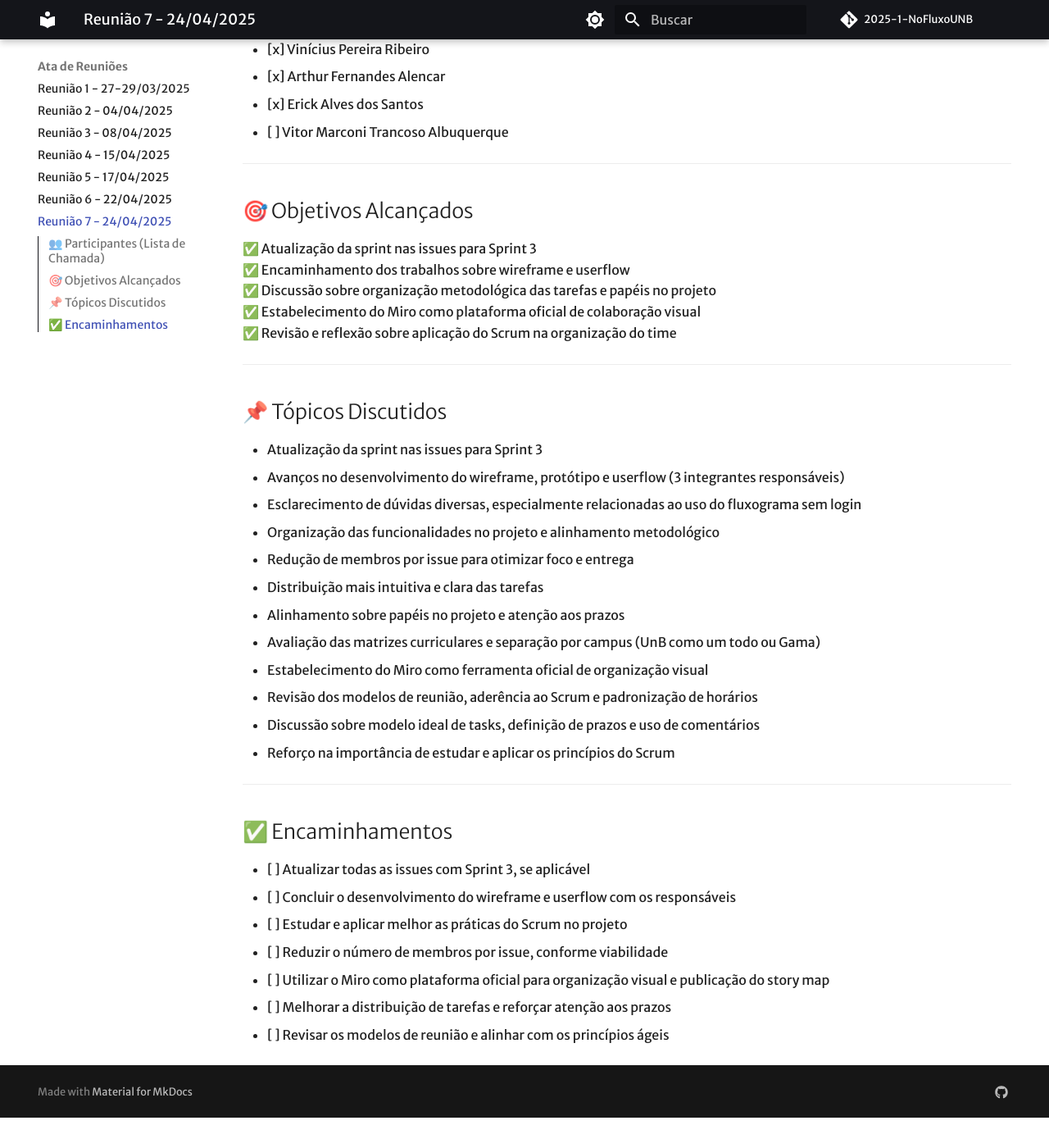
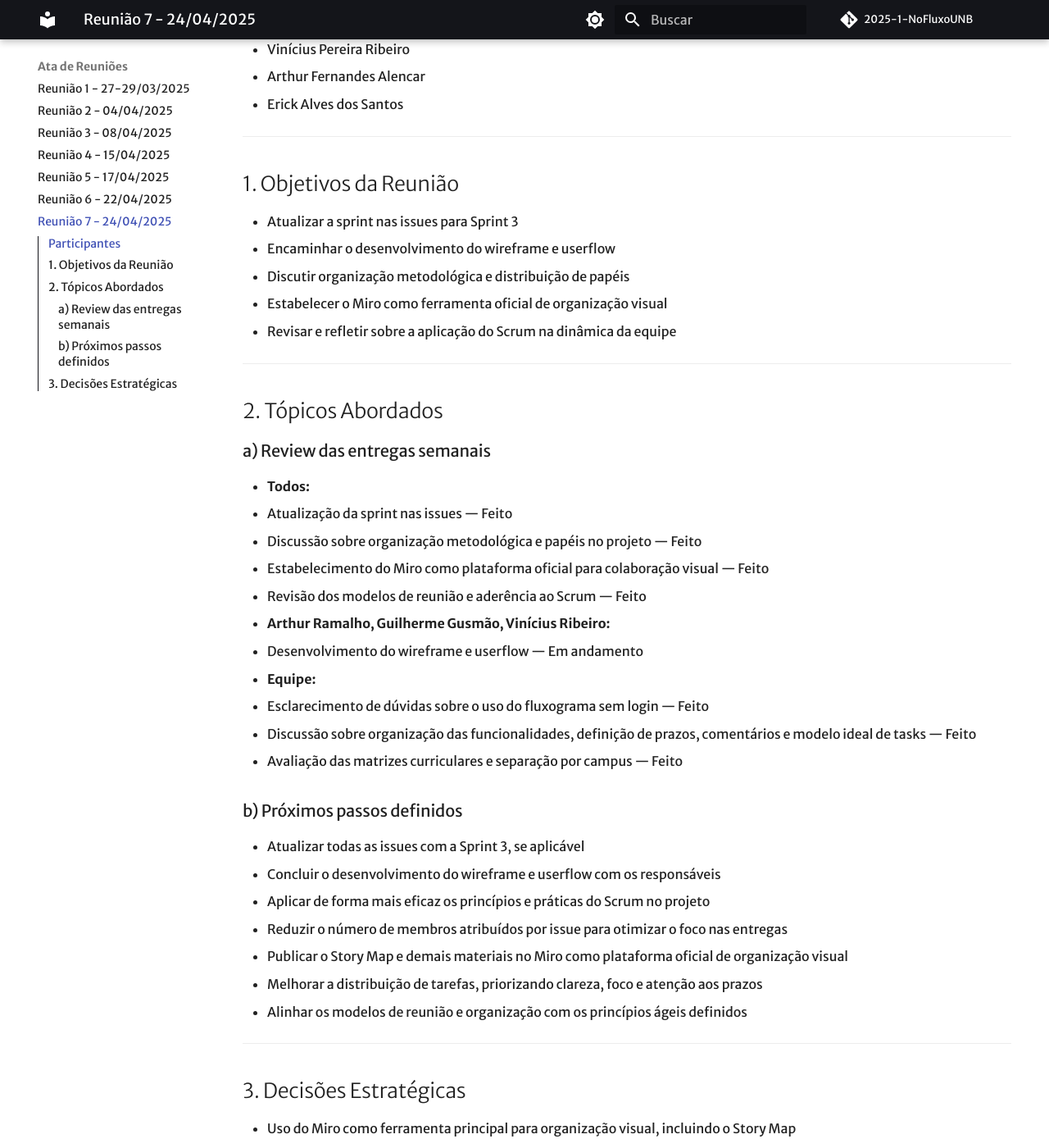
Before and after one commit to unb-mds/2025-1-Squad03, an MkDocs documentation site: the page built from Documentação/Atas/24-04-25.md, in a window 1280 px wide and 1400 px high, scrolled down 550 px. Shown: the whole window at 82% size. Built offline with MkDocs 1.6.1 and Material for MkDocs 9.7.7, drawn with Linux system fonts in a browser that asks for light colours; comment, search, counter and statistics services are not loaded; before the commit the page ends 1913 px from its top, so only the background shows below that; some of the changed text lies outside the part shown.

Commit message:
Update 24-04-25.md

```diff
--- a/Documentação/Atas/24-04-25.md
+++ b/Documentação/Atas/24-04-25.md
@@ -1,57 +1,67 @@
-# 📝 ATA DE REUNIÃO
+# ATA DE REUNIÃO – SPRINT 3
 
-📅 **Data:** 24/04/2025
-⏰ **Horário:** 19h00 às 20h15
-📍 **Plataforma:** Discord 🎧
+**Data:** 24/04/2025
+**Horário:** 19h00 às 20h15
+**Plataforma:** Discord
 
 ---
 
-## 👥 Participantes (Lista de Chamada)
+## Participantes
 
-- [x] Arthur Nogueira Ramalho
-- [x] Guilherme Gusmão Nepomuceno
-- [x] Gustavo Choueiri
-- [x] Felipe Lopes Pedroza
-- [x] Vinícius Pereira Ribeiro
-- [x] Arthur Fernandes Alencar
-- [x] Erick Alves dos Santos
-- [ ] Vitor Marconi Trancoso Albuquerque
+- Arthur Nogueira Ramalho
+- Guilherme Gusmão Nepomuceno
+- Gustavo Choueiri
+- Felipe Lopes Pedroza
+- Vinícius Pereira Ribeiro
+- Arthur Fernandes Alencar
+- Erick Alves dos Santos
 
 ---
 
-## 🎯 Objetivos Alcançados
+## 1. Objetivos da Reunião
 
-✅ Atualização da sprint nas issues para Sprint 3
-✅ Encaminhamento dos trabalhos sobre wireframe e userflow
-✅ Discussão sobre organização metodológica das tarefas e papéis no projeto
-✅ Estabelecimento do Miro como plataforma oficial de colaboração visual
-✅ Revisão e reflexão sobre aplicação do Scrum na organização do time
+- Atualizar a sprint nas issues para Sprint 3
+- Encaminhar o desenvolvimento do wireframe e userflow
+- Discutir organização metodológica e distribuição de papéis
+- Estabelecer o Miro como ferramenta oficial de organização visual
+- Revisar e refletir sobre a aplicação do Scrum na dinâmica da equipe
 
 ---
 
-## 📌 Tópicos Discutidos
+## 2. Tópicos Abordados
 
-- Atualização da sprint nas issues para Sprint 3
-- Avanços no desenvolvimento do wireframe, protótipo e userflow (3 integrantes responsáveis)
-- Esclarecimento de dúvidas diversas, especialmente relacionadas ao uso do fluxograma sem login
-- Organização das funcionalidades no projeto e alinhamento metodológico
-- Redução de membros por issue para otimizar foco e entrega
-- Distribuição mais intuitiva e clara das tarefas
-- Alinhamento sobre papéis no projeto e atenção aos prazos
-- Avaliação das matrizes curriculares e separação por campus (UnB como um todo ou Gama)
-- Estabelecimento do Miro como ferramenta oficial de organização visual
-- Revisão dos modelos de reunião, aderência ao Scrum e padronização de horários
-- Discussão sobre modelo ideal de tasks, definição de prazos e uso de comentários
-- Reforço na importância de estudar e aplicar os princípios do Scrum
+### a) Review das entregas semanais
+
+- **Todos:**
+  - Atualização da sprint nas issues — Feito
+  - Discussão sobre organização metodológica e papéis no projeto — Feito
+  - Estabelecimento do Miro como plataforma oficial para colaboração visual — Feito
+  - Revisão dos modelos de reunião e aderência ao Scrum — Feito
+
+- **Arthur Ramalho, Guilherme Gusmão, Vinícius Ribeiro:**
+  - Desenvolvimento do wireframe e userflow — Em andamento
+
+- **Equipe:**
+  - Esclarecimento de dúvidas sobre o uso do fluxograma sem login — Feito
+  - Discussão sobre organização das funcionalidades, definição de prazos, comentários e modelo ideal de tasks — Feito
+  - Avaliação das matrizes curriculares e separação por campus — Feito
+
+### b) Próximos passos definidos
+
+- Atualizar todas as issues com a Sprint 3, se aplicável
+- Concluir o desenvolvimento do wireframe e userflow com os responsáveis
+- Aplicar de forma mais eficaz os princípios e práticas do Scrum no projeto
+- Reduzir o número de membros atribuídos por issue para otimizar o foco nas entregas
+- Publicar o Story Map e demais materiais no Miro como plataforma oficial de organização visual
+- Melhorar a distribuição de tarefas, priorizando clareza, foco e atenção aos prazos
+- Alinhar os modelos de reunião e organização com os princípios ágeis definidos
 
 ---
 
-## ✅ Encaminhamentos
+## 3. Decisões Estratégicas
 
-- [ ] Atualizar todas as issues com Sprint 3, se aplicável
-- [ ] Concluir o desenvolvimento do wireframe e userflow com os responsáveis
-- [ ] Estudar e aplicar melhor as práticas do Scrum no projeto
-- [ ] Reduzir o número de membros por issue, conforme viabilidade
-- [ ] Utilizar o Miro como plataforma oficial para organização visual e publicação do story map
-- [ ] Melhorar a distribuição de tarefas e reforçar atenção aos prazos
-- [ ] Revisar os modelos de reunião e alinhar com os princípios ágeis
+- Uso do Miro como ferramenta principal para organização visual, incluindo o Story Map
+- Refinamento dos papéis no projeto, com foco na clareza de responsabilidades
+- Redução no número de membros por issue para garantir foco e produtividade
+- Adotar o Scrum de forma mais estruturada, aprimorando cerimônias, tasks, prazos e comunicação
+- Ajuste no modelo de reuniões e acompanhamento para maior alinhamento com metodologias ágeis
```
